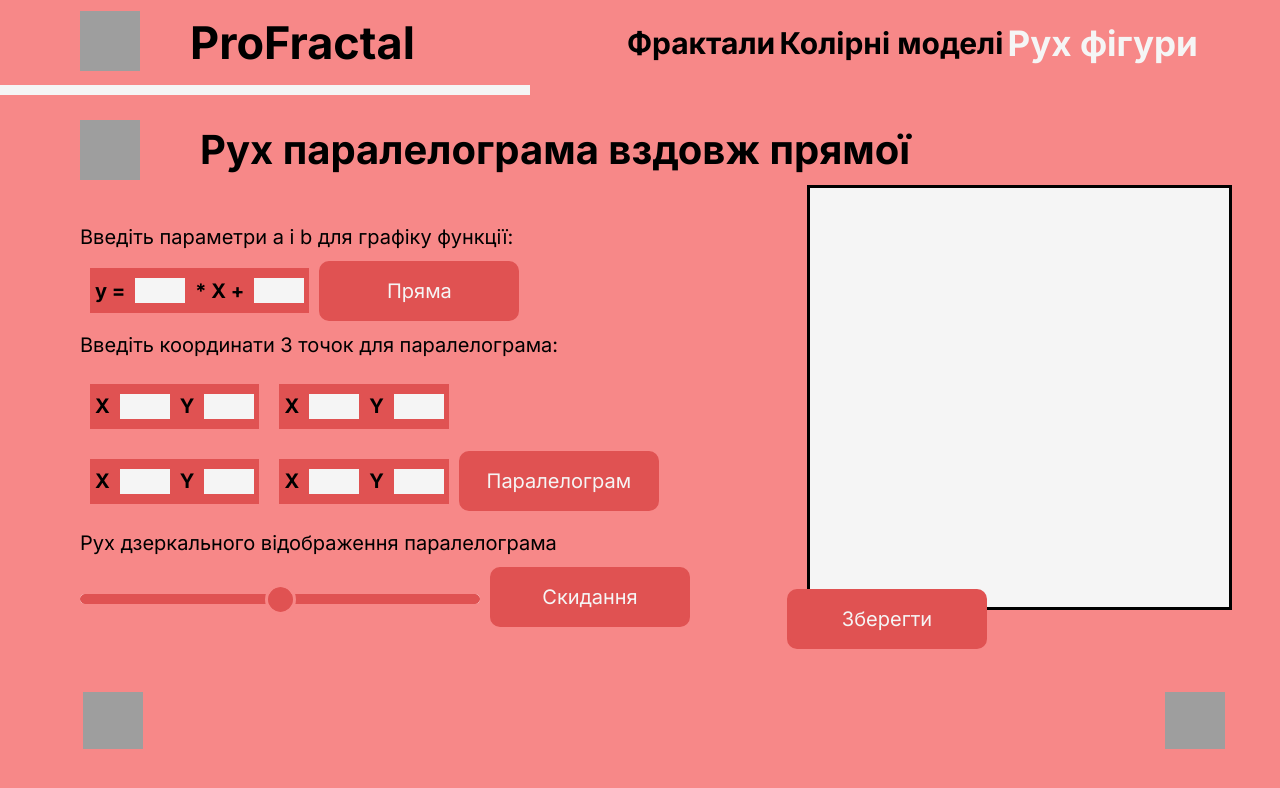
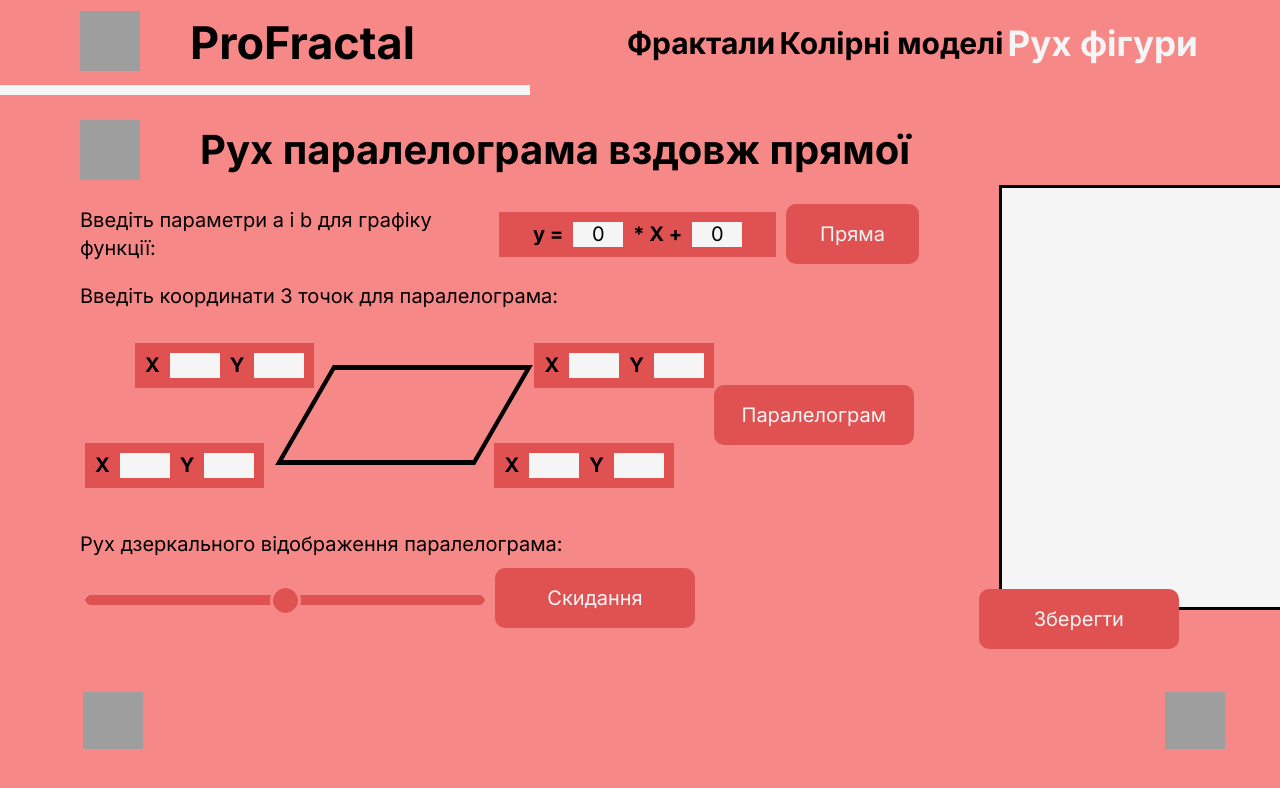
Before and after one commit to luchykYana/computer_graphics, a React (Create React App) app: page /content/move-figure/practice in a window 1280 px wide. Shown: the top 788 px of the page. Built offline with nearby package versions, Linux system fonts and the light colour scheme; grey boxes are pictures that could not be loaded.

Commit message:
draw line

```diff
--- a/src/pages/MovePracticePage/MovePracticePage.js
+++ b/src/pages/MovePracticePage/MovePracticePage.js
@@ -13,8 +13,8 @@ const MovePracticePage = () => {
     const [point3, setPoint3] = useState({x: 0, y: 0});
     const [point4, setPoint4] = useState({x: 0, y: 0});
 
-    useEffect(()=> {
-        // console.log(line)
+    useEffect(() => {
+        console.log(line)
         // console.log(point1);
         // console.log(point2);
         // console.log(point3);
@@ -29,7 +29,7 @@ const MovePracticePage = () => {
         setLine({k: 0, x: 0})
 
         let arr = document.getElementsByTagName('input');
-        for(let item of arr) {
+        for (let item of arr) {
             item.value = '';
         }
     }
@@ -49,6 +49,26 @@ const MovePracticePage = () => {
     const draw_line_kx = () => {
         console.log('draw line kx')
         console.log(line.k, line.x)
+        const canvas = document.getElementById('movement_canvas');
+        const ctx = canvas.getContext('2d');
+
+        const scale = -25;
+
+        ctx.beginPath();
+        ctx.lineWidth = 1;
+
+        for (let x = 0; x < 10; x++) {
+            let X = x * scale;
+            let Y = (x * line.k + line.x) * scale;
+
+            let X1 = -(x + 1) * scale;
+            let Y1 = (-(x + 1) * line.k + line.x) * scale;
+
+            ctx.moveTo(-X, Y);
+            ctx.lineTo(-X1, Y1);
+        }
+
+        ctx.stroke();
     }
 
     const download_img_movement = () => {
@@ -61,8 +81,8 @@ const MovePracticePage = () => {
     const draw_xy_graph = () => {
         console.log('works')
         var grid_size = 25;
-        var x_axis_starting_point = { number: 1, suffix: '' };
-        var y_axis_starting_point = { number: 1, suffix: '' };
+        var x_axis_starting_point = {number: 1, suffix: ''};
+        var y_axis_starting_point = {number: 1, suffix: ''};
 
         const canvas = document.getElementById('movement_canvas');
         const ctx = canvas.getContext('2d');
@@ -74,135 +94,129 @@ const MovePracticePage = () => {
         var canvas_height = canvas.height;
 
         // no of vertical grid lines
-        var num_lines_x = Math.floor(canvas_height/grid_size);
+        var num_lines_x = Math.floor(canvas_height / grid_size);
 
         // no of horizontal grid lines
-        var num_lines_y = Math.floor(canvas_width/grid_size);
+        var num_lines_y = Math.floor(canvas_width / grid_size);
 
 
-        var x_axis_distance_grid_lines = Math.floor(num_lines_x/2);
-        var y_axis_distance_grid_lines = Math.floor(num_lines_y/2);
+        var x_axis_distance_grid_lines = Math.floor(num_lines_x / 2);
+        var y_axis_distance_grid_lines = Math.floor(num_lines_y / 2);
 
 
         // Draw grid lines along X-axis
-        for(let i=0; i<=num_lines_x; i++) {
+        for (let i = 0; i <= num_lines_x; i++) {
             ctx.beginPath();
             ctx.lineWidth = 1;
 
             // If line represents X-axis draw in different color
-            if(i === x_axis_distance_grid_lines)
+            if (i === x_axis_distance_grid_lines)
                 ctx.strokeStyle = "#000000";
             else
                 ctx.strokeStyle = "#e9e9e9";
 
-            if(i === num_lines_x) {
-                ctx.moveTo(0, grid_size*i);
-                ctx.lineTo(canvas_width, grid_size*i);
-            }
-            else {
-                ctx.moveTo(0, grid_size*i+0.5);
-                ctx.lineTo(canvas_width, grid_size*i+0.5);
+            if (i === num_lines_x) {
+                ctx.moveTo(0, grid_size * i);
+                ctx.lineTo(canvas_width, grid_size * i);
+            } else {
+                ctx.moveTo(0, grid_size * i + 0.5);
+                ctx.lineTo(canvas_width, grid_size * i + 0.5);
             }
             ctx.stroke();
         }
 
         // Draw grid lines along Y-axis
-        for(let i=0; i<=num_lines_y; i++) {
+        for (let i = 0; i <= num_lines_y; i++) {
             ctx.beginPath();
             ctx.lineWidth = 1;
 
             // If line represents Y-axis draw in different color
-            if(i == y_axis_distance_grid_lines)
+            if (i == y_axis_distance_grid_lines)
                 ctx.strokeStyle = "#000000";
             else
                 ctx.strokeStyle = "#e9e9e9";
 
-            if(i == num_lines_y) {
-                ctx.moveTo(grid_size*i, 0);
-                ctx.lineTo(grid_size*i, canvas_height);
-            }
-            else {
-                ctx.moveTo(grid_size*i+0.5, 0);
-                ctx.lineTo(grid_size*i+0.5, canvas_height);
+            if (i == num_lines_y) {
+                ctx.moveTo(grid_size * i, 0);
+                ctx.lineTo(grid_size * i, canvas_height);
+            } else {
+                ctx.moveTo(grid_size * i + 0.5, 0);
+                ctx.lineTo(grid_size * i + 0.5, canvas_height);
             }
             ctx.stroke();
         }
 
-        ctx.translate(y_axis_distance_grid_lines*grid_size, x_axis_distance_grid_lines*grid_size);
+        ctx.translate(y_axis_distance_grid_lines * grid_size, x_axis_distance_grid_lines * grid_size);
 
         // Ticks marks along the positive X-axis
-        for(let i=1; i<(num_lines_y - y_axis_distance_grid_lines); i++) {
+        for (let i = 1; i < (num_lines_y - y_axis_distance_grid_lines); i++) {
             ctx.beginPath();
             ctx.lineWidth = 1;
             ctx.strokeStyle = "#000000";
 
             // Draw a tick mark 6px long (-3 to 3)
-            ctx.moveTo(grid_size*i+0.5, -3);
-            ctx.lineTo(grid_size*i+0.5, 3);
+            ctx.moveTo(grid_size * i + 0.5, -3);
+            ctx.lineTo(grid_size * i + 0.5, 3);
             ctx.stroke();
 
             // Text value at that point
             ctx.font = '9px Arial';
             ctx.textAlign = 'start';
-            ctx.fillText(x_axis_starting_point.number*i + x_axis_starting_point.suffix, grid_size*i-2, 15);
+            ctx.fillText(x_axis_starting_point.number * i + x_axis_starting_point.suffix, grid_size * i - 2, 15);
         }
 
 // Ticks marks along the negative X-axis
-        for(let i=1; i<y_axis_distance_grid_lines; i++) {
+        for (let i = 1; i < y_axis_distance_grid_lines; i++) {
             ctx.beginPath();
             ctx.lineWidth = 1;
             ctx.strokeStyle = "#000000";
 
             // Draw a tick mark 6px long (-3 to 3)
-            ctx.moveTo(-grid_size*i+0.5, -3);
-            ctx.lineTo(-grid_size*i+0.5, 3);
+            ctx.moveTo(-grid_size * i + 0.5, -3);
+            ctx.lineTo(-grid_size * i + 0.5, 3);
             ctx.stroke();
 
             // Text value at that point
             ctx.font = '9px Arial';
             ctx.textAlign = 'end';
-            ctx.fillText(-x_axis_starting_point.number*i + x_axis_starting_point.suffix, -grid_size*i+3, 15);
+            ctx.fillText(-x_axis_starting_point.number * i + x_axis_starting_point.suffix, -grid_size * i + 3, 15);
         }
 
         // Ticks marks along the positive Y-axis
 // Positive Y-axis of graph is negative Y-axis of the canvas
-        for(let i=1; i<(num_lines_x - x_axis_distance_grid_lines); i++) {
+        for (let i = 1; i < (num_lines_x - x_axis_distance_grid_lines); i++) {
             ctx.beginPath();
             ctx.lineWidth = 1;
             ctx.strokeStyle = "#000000";
 
             // Draw a tick mark 6px long (-3 to 3)
-            ctx.moveTo(-3, grid_size*i+0.5);
-            ctx.lineTo(3, grid_size*i+0.5);
+            ctx.moveTo(-3, grid_size * i + 0.5);
+            ctx.lineTo(3, grid_size * i + 0.5);
             ctx.stroke();
 
             // Text value at that point
             ctx.font = '9px Arial';
             ctx.textAlign = 'start';
-            ctx.fillText(-y_axis_starting_point.number*i + y_axis_starting_point.suffix, 8, grid_size*i+3);
+            ctx.fillText(-y_axis_starting_point.number * i + y_axis_starting_point.suffix, 8, grid_size * i + 3);
         }
 
 // Ticks marks along the negative Y-axis
 // Negative Y-axis of graph is positive Y-axis of the canvas
-        for(let i=1; i<x_axis_distance_grid_lines; i++) {
+        for (let i = 1; i < x_axis_distance_grid_lines; i++) {
             ctx.beginPath();
             ctx.lineWidth = 1;
             ctx.strokeStyle = "#000000";
 
             // Draw a tick mark 6px long (-3 to 3)
-            ctx.moveTo(-3, -grid_size*i+0.5);
-            ctx.lineTo(3, -grid_size*i+0.5);
+            ctx.moveTo(-3, -grid_size * i + 0.5);
+            ctx.lineTo(3, -grid_size * i + 0.5);
             ctx.stroke();
 
             // Text value at that point
             ctx.font = '9px Arial';
             ctx.textAlign = 'start';
-            ctx.fillText(y_axis_starting_point.number*i + y_axis_starting_point.suffix, 8, -grid_size*i+3);
+            ctx.fillText(y_axis_starting_point.number * i + y_axis_starting_point.suffix, 8, -grid_size * i + 3);
         }
-
-
-
-
     }
 
     return (
@@ -210,8 +224,9 @@ const MovePracticePage = () => {
             <Title caption={'Рух паралелограма вздовж прямої'} icon_name={icons.ruler}></Title>
 
             <div className={`${css.flex}`}>
-                <div className={`${css.left} ${css.mt}`}>
-                    <div className={`${css.mt}`}>
+                <div className={`${css.left}`}>
+                    <div className={`${css.flex}`}>
+                        <div className={`${css.text}`}>
                             <p>Введіть параметри а і b для графіку функції:</p>
                         </div>
 
@@ -219,21 +234,25 @@ const MovePracticePage = () => {
                             <div className={`${css.test} ${css.flex}`}>
                                 <div className={`${css.flex} ${css.center}`}>
                                     <p className={`${css.margin}`}><b>y = </b></p>
-                                <input className={`${css.margin} ${css.input}`} type='number' min={-range} max={range}
+                                    <input className={`${css.margin} ${css.input}`} type='number' min={-range}
+                                           max={range}
                                            id={'k'}
+                                           defaultValue={0}
                                            onChange={(e) => {
                                                if (e.target.value.length !== 0) {
-                                               setLine({k: Number(e.target.value), x:line.x});
+                                                   setLine({k: Number(e.target.value), x: line.x});
                                                }
                                            }
                                            }
                                     />
                                     <p className={`${css.margin}`}><b>* X + </b></p>
-                                <input className={`${css.margin} ${css.input}`} type='number' min={-range} max={range}
+                                    <input className={`${css.margin} ${css.input}`} type='number' min={-range}
+                                           max={range}
                                            id={'x'}
+                                           defaultValue={0}
                                            onChange={(e) => {
                                                if (e.target.value.length !== 0) {
-                                               setLine({k:line.k, x: Number(e.target.value)});
+                                                   setLine({k: line.k, x: Number(e.target.value)});
                                                }
                                            }
                                            }
@@ -242,19 +261,22 @@ const MovePracticePage = () => {
 
                             </div>
 
-                        <button onClick={draw_line_kx} className={`${css.button}`}>Пряма</button>
+                            <button onClick={draw_line_kx} className={`${css.button} ${css.margin_left}`}>Пряма</button>
+                        </div>
                     </div>
 
-                    <div className={`${css.mt}`}>
+                    <div className={`${css.text}`}>
                         <p>Введіть координати 3 точок для паралелограма:</p>
                     </div>
 
-                    <div className={`${css.mt} `}>
+                    <div className={`${css.coordinate} ${css.flex2}`}>
                         <div className={`${css.top150}`}>
-                            <div className={`${css.test} ${css.flex}`}>
+                            <div className={`${css.coordinateLeft} ${css.flex2} ${css.flex3}`}>
+                                <div className={`${css.test} ${css.flex} ${css.positionLeftCoordinate}`}>
                                     <div className={`${css.flex} ${css.center}`}>
                                         <p className={`${css.margin}`}><b>X</b></p>
-                                    <input className={`${css.margin} ${css.input}`} type='number' min={-range} max={range}
+                                        <input className={`${css.margin} ${css.input}`} type='number' min={-range}
+                                               max={range}
                                                id={'x2'}
                                                onChange={(e) => {
                                                    if (e.target.value.length !== 0) {
@@ -264,7 +286,8 @@ const MovePracticePage = () => {
                                                }
                                         />
                                         <p className={`${css.margin}`}><b>Y</b></p>
-                                    <input className={`${css.margin} ${css.input}`} type='number' min={-range} max={range}
+                                        <input className={`${css.margin} ${css.input}`} type='number' min={-range}
+                                               max={range}
                                                id={'y2'}
                                                onChange={(e) => {
                                                    if (e.target.value.length !== 0) {
@@ -274,13 +297,49 @@ const MovePracticePage = () => {
                                                }
                                         />
                                     </div>
-
                                 </div>
 
                                 <div className={`${css.test} ${css.flex}`}>
                                     <div className={`${css.flex} ${css.center}`}>
                                         <p className={`${css.margin}`}><b>X</b></p>
-                                    <input className={`${css.margin} ${css.input}`} type='number' min={-range} max={range}
+                                        <input className={`${css.margin} ${css.input}`} type='number' min={-range}
+                                               max={range}
+                                               id={'x1'}
+                                               onChange={(e) => {
+                                                   if (e.target.value.length !== 0) {
+                                                       setPoint1({x: Number(e.target.value), y: point1.y});
+                                                   }
+                                               }
+                                               }
+                                        />
+                                        <p className={`${css.margin}`}><b>Y</b></p>
+                                        <input className={`${css.margin} ${css.input}`} type='number' min={-range}
+                                               max={range}
+                                               id={'y1'}
+                                               onChange={(e) => {
+                                                   if (e.target.value.length !== 0) {
+                                                       setPoint1({x: point1.x, y: Number(e.target.value)});
+                                                   }
+                                               }
+                                               }
+                                        />
+                                    </div>
+
+                                </div>
+                            </div>
+                        </div>
+
+                        <div className={`${css.flex}`}>
+                            <div className={`${css.parallelogram}`}></div>
+                        </div>
+
+                        <div className={`${css.bottom150}`}>
+                            <div className={`${css.coordinateRight} ${css.flex2} ${css.flex3}`}>
+                                <div className={`${css.test} ${css.flex}`}>
+                                    <div className={`${css.flex} ${css.center}`}>
+                                        <p className={`${css.margin}`}><b>X</b></p>
+                                        <input className={`${css.margin} ${css.input}`} type='number' min={-range}
+                                               max={range}
                                                id={'x3'}
                                                onChange={(e) => {
                                                    if (e.target.value.length !== 0) {
@@ -290,7 +349,8 @@ const MovePracticePage = () => {
                                                }
                                         />
                                         <p className={`${css.margin}`}><b>Y</b></p>
-                                    <input className={`${css.margin} ${css.input}`} type='number' min={-range} max={range}
+                                        <input className={`${css.margin} ${css.input}`} type='number' min={-range}
+                                               max={range}
                                                id={'y3'}
                                                onChange={(e) => {
                                                    if (e.target.value.length !== 0) {
@@ -302,39 +362,12 @@ const MovePracticePage = () => {
                                     </div>
 
                                 </div>
-                        </div>
 
-                        <div className={`${css.bottom150}`}>
-                            <div className={`${css.test} ${css.flex}`}>
+                                <div className={`${css.test} ${css.flex} ${css.positionRightCoordinate}`}>
                                     <div className={`${css.flex} ${css.center}`}>
                                         <p className={`${css.margin}`}><b>X</b></p>
-                                    <input className={`${css.margin} ${css.input}`} type='number' min={-range} max={range}
-                                           id={'x1'}
-                                           onChange={(e) => {
-                                               if (e.target.value.length !== 0) {
-                                                   setPoint1({x: Number(e.target.value), y: point1.y});
-                                               }
-                                           }
-                                           }
-                                    />
-                                    <p className={`${css.margin}`}><b>Y</b></p>
-                                    <input className={`${css.margin} ${css.input}`} type='number' min={-range} max={range}
-                                           id={'y1'}
-                                           onChange={(e) => {
-                                               if (e.target.value.length !== 0) {
-                                                   setPoint1({x: point1.x, y: Number(e.target.value)});
-                                               }
-                                           }
-                                           }
-                                    />
-                                </div>
-
-                            </div>
-
-                            <div className={`${css.test} ${css.flex}`}>
-                                <div className={`${css.flex} ${css.center}`}>
-                                    <p className={`${css.margin}`}><b>X</b></p>
-                                    <input className={`${css.margin} ${css.input}`} type='number' min={-range} max={range}
+                                        <input className={`${css.margin} ${css.input}`} type='number' min={-range}
+                                               max={range}
                                                id={'x4'} disabled
                                                onChange={(e) => {
                                                    if (e.target.value.length !== 0) {
@@ -344,7 +377,8 @@ const MovePracticePage = () => {
                                                }
                                         />
                                         <p className={`${css.margin}`}><b>Y</b></p>
-                                    <input className={`${css.margin} ${css.input}`} type='number' min={-range} max={range}
+                                        <input className={`${css.margin} ${css.input}`} type='number' min={-range}
+                                               max={range}
                                                id={'y4'} disabled
                                                onChange={(e) => {
                                                    if (e.target.value.length !== 0) {
@@ -356,30 +390,32 @@ const MovePracticePage = () => {
                                     </div>
 
                                 </div>
-
-                            <button onClick={draw_parallelogram}
-                                    className={`${css.button}`}>Паралелограм
-                            </button>
                             </div>
                         </div>
 
-                    <div>
-                        <div className={`${css.mt}`}>
-                            <p>Рух дзеркального відображення паралелограма</p>
+                        <div className={`${css.flex} ${css.margin_center}`}>
+                            <button onClick={draw_parallelogram} className={`${css.button}`}>Паралелограм</button>
                         </div>
-                        <div className={`${css.mt}`}>
-                            <input className={`${css.move}`} onChange={onMovementChange} id={'movement_range'} type="range"
+                    </div>
+
+                    <div className={`${css.text}`}>
+                        <p>Рух дзеркального відображення паралелограма:</p>
+                    </div>
+
+                    <div className={`${css.movementRangeBlock}`}>
+                        <input className={`${css.move}`} onChange={onMovementChange} id={'movement_range'}
+                               type="range"
                                name='movement_range' defaultValue={0}
                                min={-100} max={100} step={1}/>
                         <button onClick={reset} className={`${css.button}`}>Скидання</button>
-                        </div>
                     </div>
 
                 </div>
 
                 <div>
                     <div>
-                        <canvas height={425} width={425} onClick={draw_xy_graph} id={'movement_canvas'} className={`${css.movementCanvas}`}>
+                        <canvas height={425} width={425} onClick={draw_xy_graph} id={'movement_canvas'}
+                                className={`${css.movementCanvas}`}>
                         </canvas>
 
                         <div>
@@ -390,10 +426,10 @@ const MovePracticePage = () => {
                         </div>
                     </div>
                 </div>
-            </div>
 
             </div>
+        </div>
     );
-};
+}
 
 export {MovePracticePage};
--- a/src/pages/MovePracticePage/MovePractisePage.module.css
+++ b/src/pages/MovePracticePage/MovePractisePage.module.css
@@ -12,21 +12,19 @@
     height: 75px;
     margin-top: 0;
     /*border: 1px solid black;*/
-    display: flex;
-    align-items: center;
-
-    vertical-align: top;
-
+    /*display: flex;*/
+    /*align-items: center;*/
+    /*vertical-align: top;*/
 }
 
 .bottom150 {
     height: 75px;
     margin-bottom: 0;
     /*border: 1px solid dodgerblue;*/
-    display: flex;
-    align-items: center;
+    /*display: flex;*/
+    /*align-items: center;*/
 
-    vertical-align: bottom;
+    /*vertical-align: bottom;*/
 }
 .flex {
     display: flex;
@@ -120,20 +118,18 @@ input[type=range].move::-moz-range-thumb {
     cursor: pointer;
 }
 
-
 /*-----------------------------------------------------------------------------------*/
 .test {
     height: 45px;
-    /*width: 220px;*/
+    width: 100%;
     /*border: 1px solid black;*/
-    margin: 0 10px;
+    /*margin: 0 10px;*/
+    padding: 0 5px;
     background-color: var(--dark-red);
 }
 
-.flex {
+.flex2 {
     display: flex;
-    align-items: center;
-    vertical-align: center;
 }
 
 .input {
@@ -165,3 +161,60 @@ input::-webkit-inner-spin-button {
 input[type=number] {
     -moz-appearance: textfield;
 }
+
+.parallelogram {
+    width: 200px;
+    height: 100px;
+    border: 5px solid var(--black);
+    transform: skewX(-30deg);
+    margin: 5px 30px 5px 40px;
+}
+
+.coordinate {
+    height: 200px;
+    margin: 0 5px;
+    /*border: 1px solid chartreuse;*/
+}
+
+.coordinateLeft {
+    height: 200px;
+    /*border: 1px solid fuchsia;*/
+}
+
+.coordinateRight {
+    height: 200px;
+    /*border: 1px solid fuchsia;*/
+}
+
+.positionLeftCoordinate {
+    position: relative;
+    left: 50px;
+}
+
+.positionRightCoordinate {
+    position: relative;
+    right: 40px;
+}
+
+.flex3 {
+    flex-direction: column;
+    justify-content: space-around;
+}
+
+.text {
+    /*border: 1px solid dodgerblue;*/
+    margin: 15px 5px 5px 0;
+}
+
+.margin_left {
+    margin-left: 10px;
+}
+
+.movementRangeBlock {
+    margin: 10px 5px;
+    /*border: 1px solid #F3D250;*/
+}
+
+.margin_center {
+    margin: 0 auto;
+}
```
Lines whose indentation alone changed are shown as unchanged.
